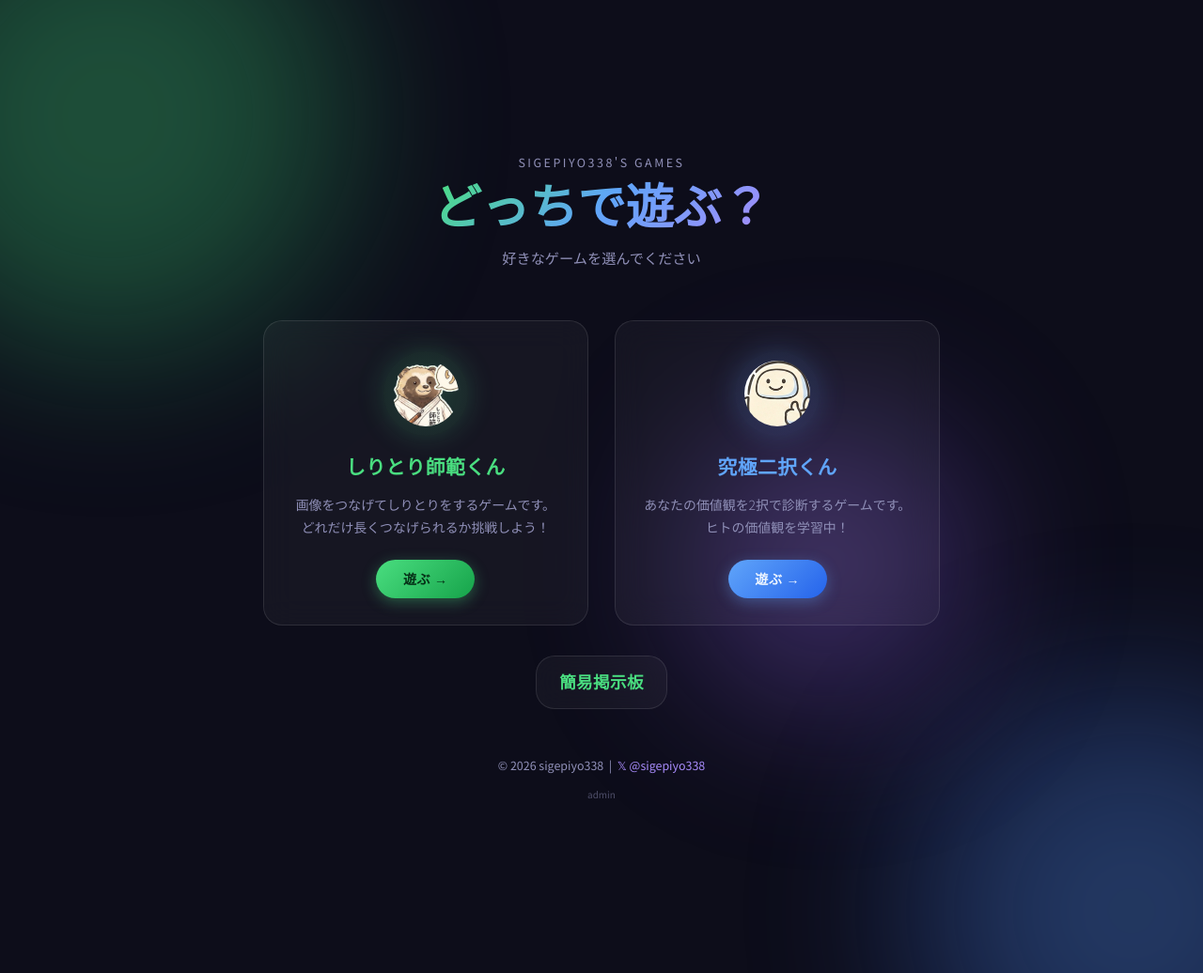
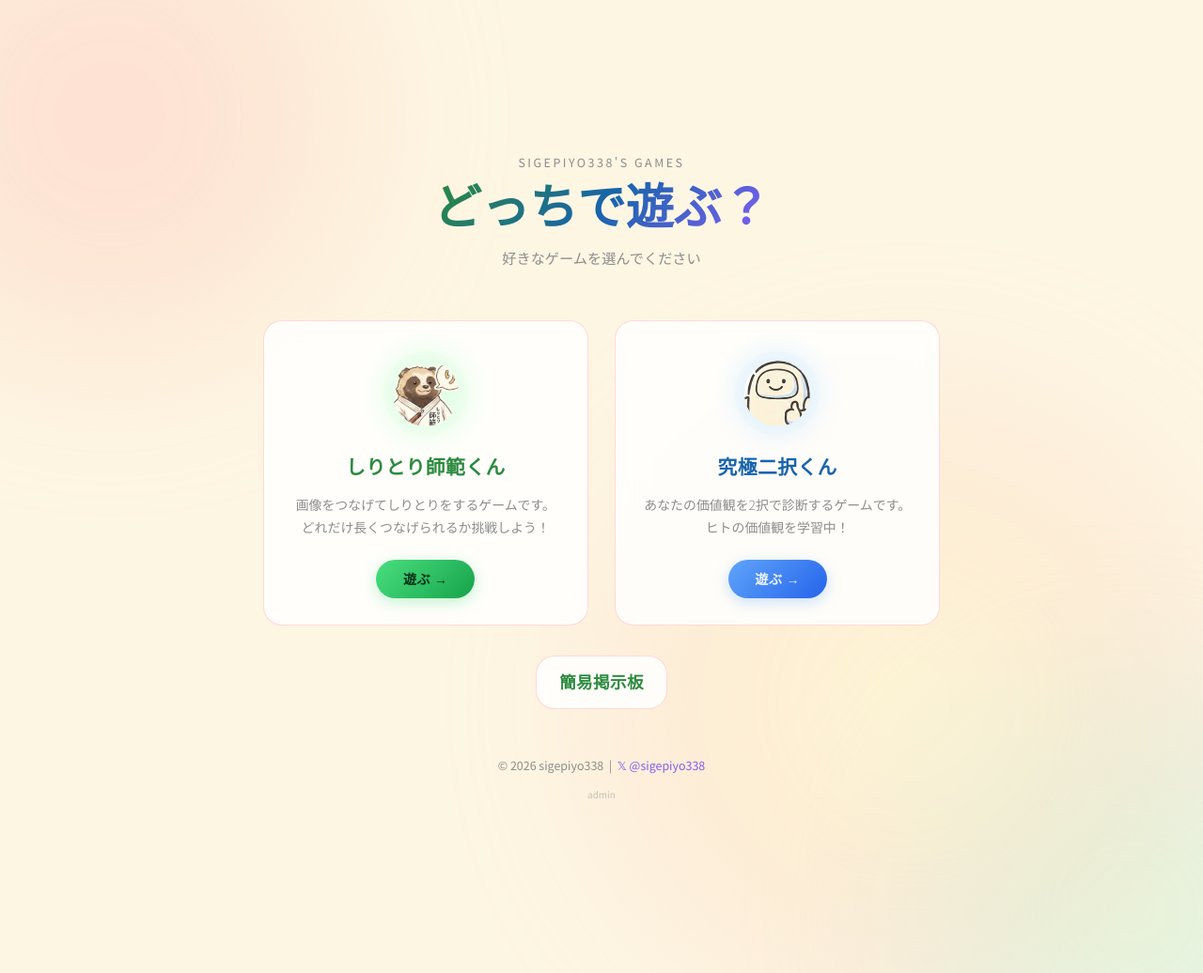
Before and after one commit to sigepiyo338-droid/siritori, a Django app: page / in a window 1280 px wide. Shown: the whole page at 94% size. Run offline with Django 5.2, Linux system fonts and the light colour scheme.

Commit message:
パステルカラー

```diff
--- a/templates/landing.html
+++ b/templates/landing.html
@@ -21,17 +21,19 @@
         }
 
         :root {
-            --bg-dark: #0d0d1a;
-            --bg-card: rgba(255, 255, 255, 0.04);
-            --border: rgba(255, 255, 255, 0.1);
-            --text-primary: #f0f0ff;
-            --text-secondary: #9090b8;
-            --accent-green: #4ade80;
-            --accent-blue: #60a5fa;
-            --accent-purple: #a78bfa;
-            --accent-orange: #fb923c;
-            --glow-green: rgba(74, 222, 128, 0.25);
-            --glow-blue: rgba(96, 165, 250, 0.25);
+            --bg-dark: #fdf6e3; /* パステルイエロー背景 */
+            --bg-card: rgba(255, 255, 255, 0.85); /* 半透明の白カード */
+            --border: rgba(255, 179, 186, 0.5); /* パステルピンクの境界線 */
+            --text-primary: #5d5d5d;
+            --text-secondary: #8c8c8c;
+            --accent-green: #2b8a3e; /* 少し濃いめのグリーンでテキスト視認性確保 */
+            --accent-blue: #1864ab; /* 少し濃いめのブルー */
+            --accent-purple: #845ef7;
+            --accent-orange: #f59f00;
+
+            --glow-green: rgba(186, 255, 201, 0.6); /* パステルグリーン */
+            --glow-blue: rgba(186, 225, 255, 0.6);  /* パステルブルー */
+            --glow-purple: rgba(223, 186, 255, 0.6);
         }
 
         html, body {
@@ -62,7 +64,7 @@
         .blob-1 {
             width: 500px;
             height: 500px;
-            background: radial-gradient(circle, #4ade80, #1d8a4f);
+            background: radial-gradient(circle, #ffb3ba, #ffdfba); /* ピンク〜オレンジ */
             top: -150px;
             left: -150px;
             animation-delay: 0s;
@@ -71,19 +73,20 @@
         .blob-2 {
             width: 450px;
             height: 450px;
-            background: radial-gradient(circle, #60a5fa, #1e40af);
+            background: radial-gradient(circle, #baffc9, #bae1ff); /* グリーン〜ブルー */
             bottom: -120px;
             right: -120px;
             animation-delay: -4s;
         }
 
         .blob-3 {
-            width: 300px;
-            height: 300px;
-            background: radial-gradient(circle, #a78bfa, #5b21b6);
+            width: 600px;
+            height: 600px;
+            background: radial-gradient(circle, #ffffba, #ffb3ba); /* イエロー〜ピンク */
             top: 40%;
-            left: 55%;
-            animation-delay: -8s;
+            left: 50%;
+            transform: translate(-50%, -50%);
+            animation-delay: -2s;
         }
 
         @keyframes float {
@@ -191,12 +194,12 @@
         }
 
         .card-shiritori::before {
-            background: radial-gradient(ellipse at top, rgba(74, 222, 128, 0.12), transparent 70%);
+            background: radial-gradient(ellipse at top, rgba(186, 255, 201, 0.4), transparent 70%);
         }
 
         .card-shiritori:hover {
-            border-color: rgba(74, 222, 128, 0.5);
-            box-shadow: 0 20px 60px var(--glow-green), 0 0 0 1px rgba(74, 222, 128, 0.15);
+            border-color: rgba(186, 255, 201, 0.8);
+            box-shadow: 0 20px 60px var(--glow-green), 0 0 0 1px rgba(186, 255, 201, 0.4);
         }
 
         /* 究極二択くん — ブルー系 */
@@ -206,12 +209,12 @@
         }
 
         .card-nitaku::before {
-            background: radial-gradient(ellipse at top, rgba(96, 165, 250, 0.12), transparent 70%);
+            background: radial-gradient(ellipse at top, rgba(186, 225, 255, 0.4), transparent 70%);
         }
 
         .card-nitaku:hover {
-            border-color: rgba(96, 165, 250, 0.5);
-            box-shadow: 0 20px 60px var(--glow-blue), 0 0 0 1px rgba(96, 165, 250, 0.15);
+            border-color: rgba(186, 225, 255, 0.8);
+            box-shadow: 0 20px 60px var(--glow-blue), 0 0 0 1px rgba(186, 225, 255, 0.4);
         }
 
         /* ── カードアイコン ── */
@@ -227,13 +230,13 @@
         }
 
         .card-shiritori .card-icon {
-            background: radial-gradient(circle, rgba(74, 222, 128, 0.2), rgba(74, 222, 128, 0.05));
-            box-shadow: 0 0 30px rgba(74, 222, 128, 0.2);
+            background: radial-gradient(circle, rgba(186, 255, 201, 0.6), rgba(186, 255, 201, 0.1));
+            box-shadow: 0 0 30px rgba(186, 255, 201, 0.4);
         }
 
         .card-nitaku .card-icon {
-            background: radial-gradient(circle, rgba(96, 165, 250, 0.2), rgba(96, 165, 250, 0.05));
-            box-shadow: 0 0 30px rgba(96, 165, 250, 0.2);
+            background: radial-gradient(circle, rgba(186, 225, 255, 0.6), rgba(186, 225, 255, 0.1));
+            box-shadow: 0 0 30px rgba(186, 225, 255, 0.4);
         }
 
         .card-icon img {
```
Also changed, not shown: shiritori_game/admin.py (+25 -0 lines).
